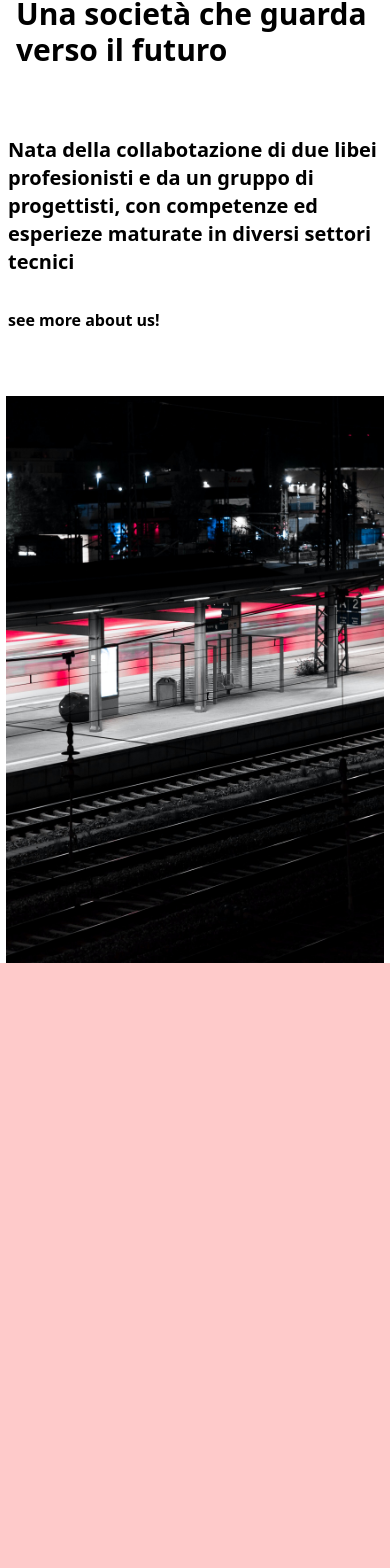
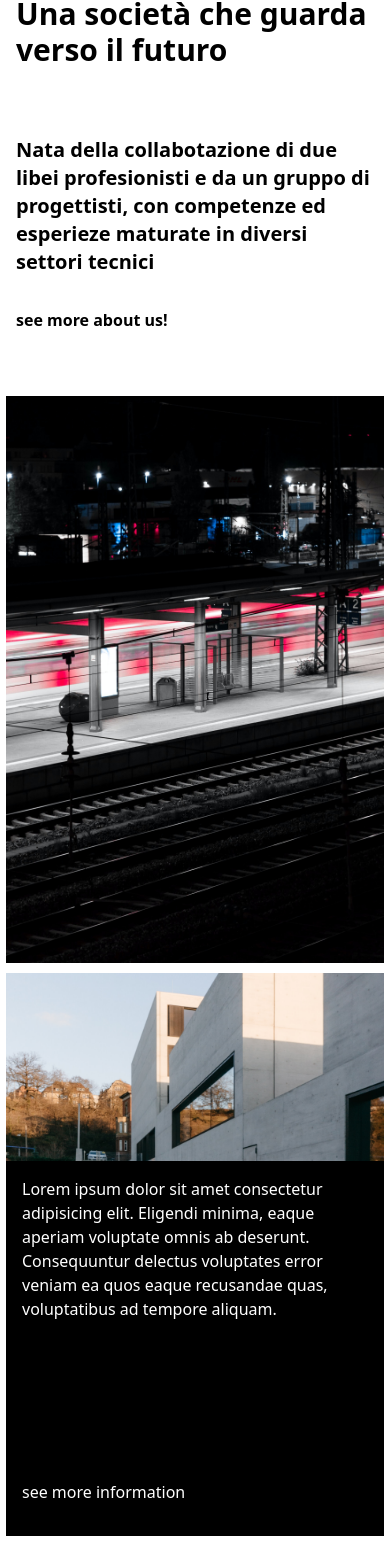
Before and after one commit to vicentenavas/steaNewSite-2.0, an Angular app: page / in a window 390 px wide. Shown: the part 184-1752 px from the top of the page. Built offline with nearby package versions, Linux system fonts and the light colour scheme.

Commit message:
card concept!

```diff
--- a/src/app/app.component.html
+++ b/src/app/app.component.html
@@ -10,7 +10,7 @@
       </div>
     </div>
 
-    <button (click)="toggleMenu()" type="button" class="animated-button inline-flex items-center xl:mt-3 md:mt-0 2xl:mr-0 xlmr-0 text-sm  rounded-lg ">
+    <button (click)="toggleMenu()" type="button" class="animated-button inline-flex items-center xl:mt-3 md:mt-0 2xl:mr-0 xl:mr-0 text-sm  rounded-lg ">
       <span class="not-sr-only"></span>
       <svg class="text-black fill-current h-12 w-12 md:h-8 md:w-8 xl:w-14 xl:h-14 2xl:h-20 2xl:w-20" viewBox="-3.6 -3.6 31.20 31.20" fill="none" xmlns="http://www.w3.org/2000/svg" stroke="#ffffff" transform="matrix(1, 0, 0, 1, 0, 0)rotate(0)">
         <g id="SVGRepo_bgCarrier" stroke-width="0" transform="translate(0,0), scale(1)">
@@ -31,7 +31,7 @@
 
   <!-- Menú desplegable -->
   <div *ngIf="menuAbierto" class="custom-menu " #menuContainer>
-    <button (click)="closeMenu()" type="button" class="close-button h-10 w-10 2xl:m-4 ">
+    <button (click)="closeMenu()" type="button" class="close-button h-10 w-10 2xl:m-4 m-0">
       <svg class="text-black fill-current md:h-4 md:w-4 xl:w-8 xl:h-8 2xl:h-10 2xl:w-10" version="1.1" id="Capa_1"
         xmlns="http://www.w3.org/2000/svg" xmlns:xlink="http://www.w3.org/1999/xlink"
         viewBox="-46.08 -46.08 552.93 552.93" xml:space="preserve" stroke="none"
--- a/src/app/home/home.component.html
+++ b/src/app/home/home.component.html
@@ -1,17 +1,23 @@
-<body class="md:h-screen w-full pt-32 md:pt-0 xl:pt-0 animate-fadeIn" >
+<body class="md:h-screen w-full pt-32 md:pt-0 xl:pt-0 animate-fadeIn">
   <div class="xl:h-screen xl:flex md:flex">
     <div class="xl:w-1/3 md:w-2/3  bg-white xl:h-full  md:space-y-24 space-y-4">
       <div class=" xl:px-10 flex flex-col justify-center 2xl:pt-56 xl:pt-0 md:pt-24 px-2">
         <div class="h-48 md:h-48 xl:h-56 2xl:h-80">
-          <h1 class="text-3xl md:text-2xl lg:text-4xl xl:text-3xl 2xl:text-5xl 2xl:font-semibold font-semibold xl:font-semibold pt-2 xl:pt-6 xl:px-8 px-2">Siamo</h1>
-          <h1 class="text-3xl md:text-2xl lg:text-4xl font-semibold xl:text-3xl 2xl:text-5xl {{ animacionClase }} 2xl:font-semibold xl:font-semibold pt-2 xl:px-8 px-2" [class.animacion]="animacionDerechaIzquierda">{{ fraseActual }}</h1>
+          <h1
+            class="text-3xl md:text-2xl lg:text-4xl xl:text-3xl 2xl:text-5xl 2xl:font-semibold font-semibold xl:font-semibold pt-2 xl:pt-6 xl:px-8 px-2">
+            Siamo</h1>
+          <h1
+            class="text-3xl md:text-2xl lg:text-4xl font-semibold xl:text-3xl 2xl:text-5xl {{ animacionClase }} 2xl:font-semibold xl:font-semibold pt-2 xl:px-8 px-2"
+            [class.animacion]="animacionDerechaIzquierda">{{ fraseActual }}</h1>
         </div>
 
 
 
-        <div class=" xl:space-y-16 xl:px-6  xl:w-full  ">
+        <div class=" xl:space-y-16 xl:px-6  xl:w-full  px-2">
 
-          <p class="2xl:pb-12 xl:pb-6 pb-8 lg:text-lg 2xl:text-2xl text-xl 2xl:font-semibold font-semibold xl:font-semibold">Nata della collabotazione di due libei profesionisti e da un gruppo di
+          <p
+            class="2xl:pb-12 xl:pb-6 pb-8 lg:text-lg 2xl:text-2xl text-xl 2xl:font-semibold font-semibold xl:font-semibold">
+            Nata della collabotazione di due libei profesionisti e da un gruppo di
             progettisti, con competenze ed esperieze maturate in diversi settori tecnici</p>
           <a routerLink="/società" class="2xl:text-md xl:text-sm md:text-xl font-semibold">see more about us!</a>
         </div>
@@ -19,16 +25,30 @@
       </div>
     </div>
 
-    <div class="xl:w-2/3 md:w-1/2 w-screen pt-16 md:pt-0 xl:pt-0">
+    <div class="xl:w-2/3 md:w-1/2 w-screen pt-16 md:pt-0 xl:pt-0 pb-1">
       <div class="mx-1.5 lg:mx-0 bg-white">
-        <img src="assets/img/home/img9.jpg" alt="" class="h-full w-full sm:object-contain 2xl:object-none xl:object-cover md:object-cover md:h-screen md:w-full w-screen md:m-0">
+        <img src="assets/img/home/img9.jpg" alt=""
+          class="h-max w-screen sm:object-none 2xl:object-none xl:object-cover md:object-cover md:h-screen md:w-full  md:m-0">
       </div>
     </div>
 
 
   </div>
 
-  <div class="h-screen bg-red-200 ">
+<div class="h-screen ">
+<div class="h-2/3 bg-black   border-black m-1.5">
+<div class=" h-1/3">
+<img src="assets/img/home/img8.jpg" alt="" class="h-full w-full object-cover blur-xs">
+</div>
+<div class=" h-2/3 pt-2 p-2 text-white">
+<div class=" h-4/5 p-2 text-md">
+<h1>Lorem ipsum dolor sit amet consectetur adipisicing elit. Eligendi minima, eaque aperiam voluptate omnis ab deserunt. Consequuntur delectus voluptates error veniam ea quos eaque recusandae quas, voluptatibus ad tempore aliquam.</h1>
+</div>
+<div class=" h-1/5  flex justify-start px-2 items-center">
+<h1>see more information</h1>
+</div>
+</div>
+</div>
 
 </div>
 
--- a/tailwind.config.js
+++ b/tailwind.config.js
@@ -6,6 +6,9 @@ module.exports = {
       sans: ['system-ui', '-apple-system', 'BlinkMacSystemFont', 'Segoe UI', 'Roboto', 'Helvetica Neue', 'Arial', 'Noto Sans', 'sans-serif'],
     },
     extend: {
+      blur: {
+        xs: '0.5px',
+      },
       colors: {
         steaRed: "#f00s",
       },
```
